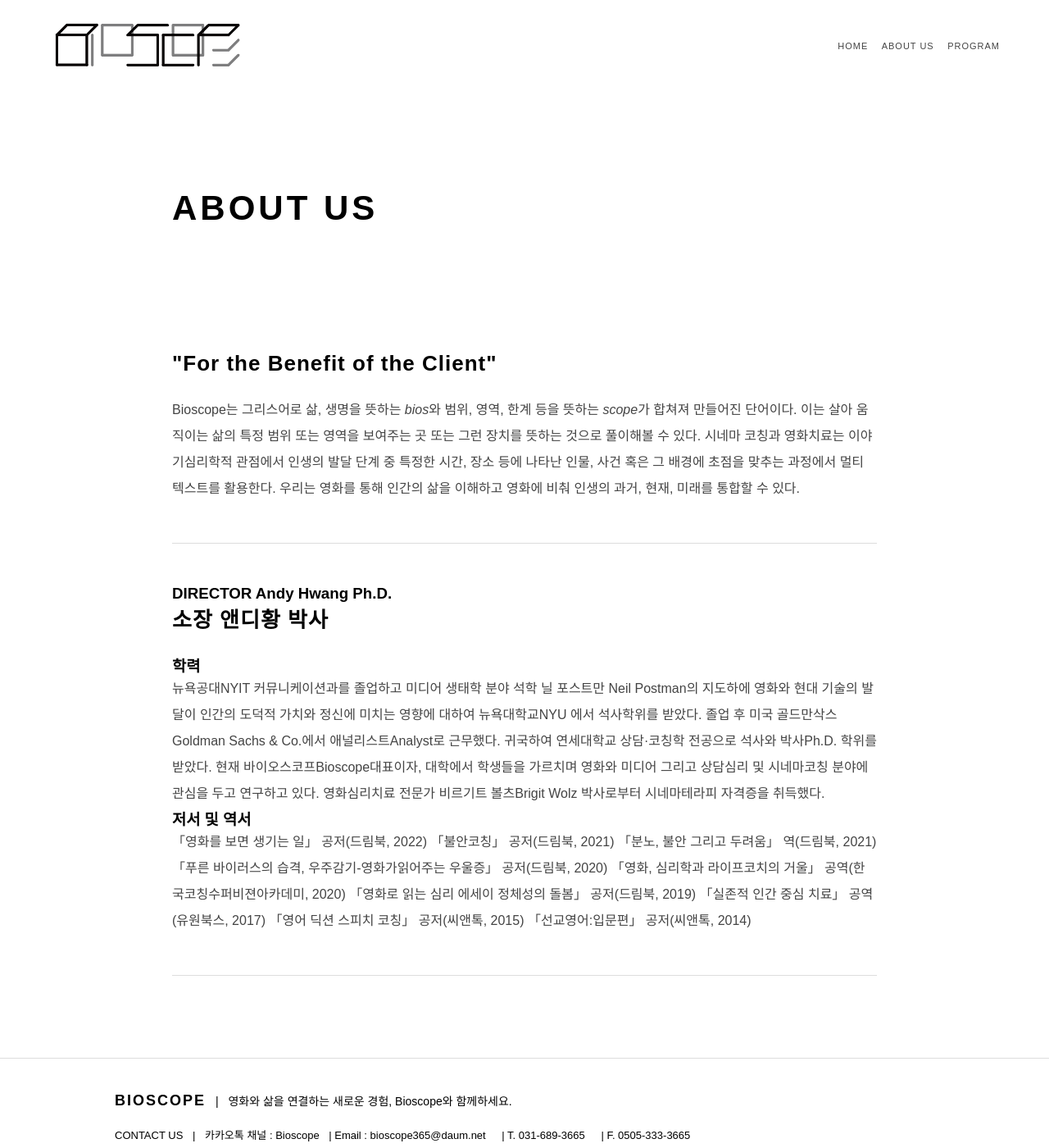
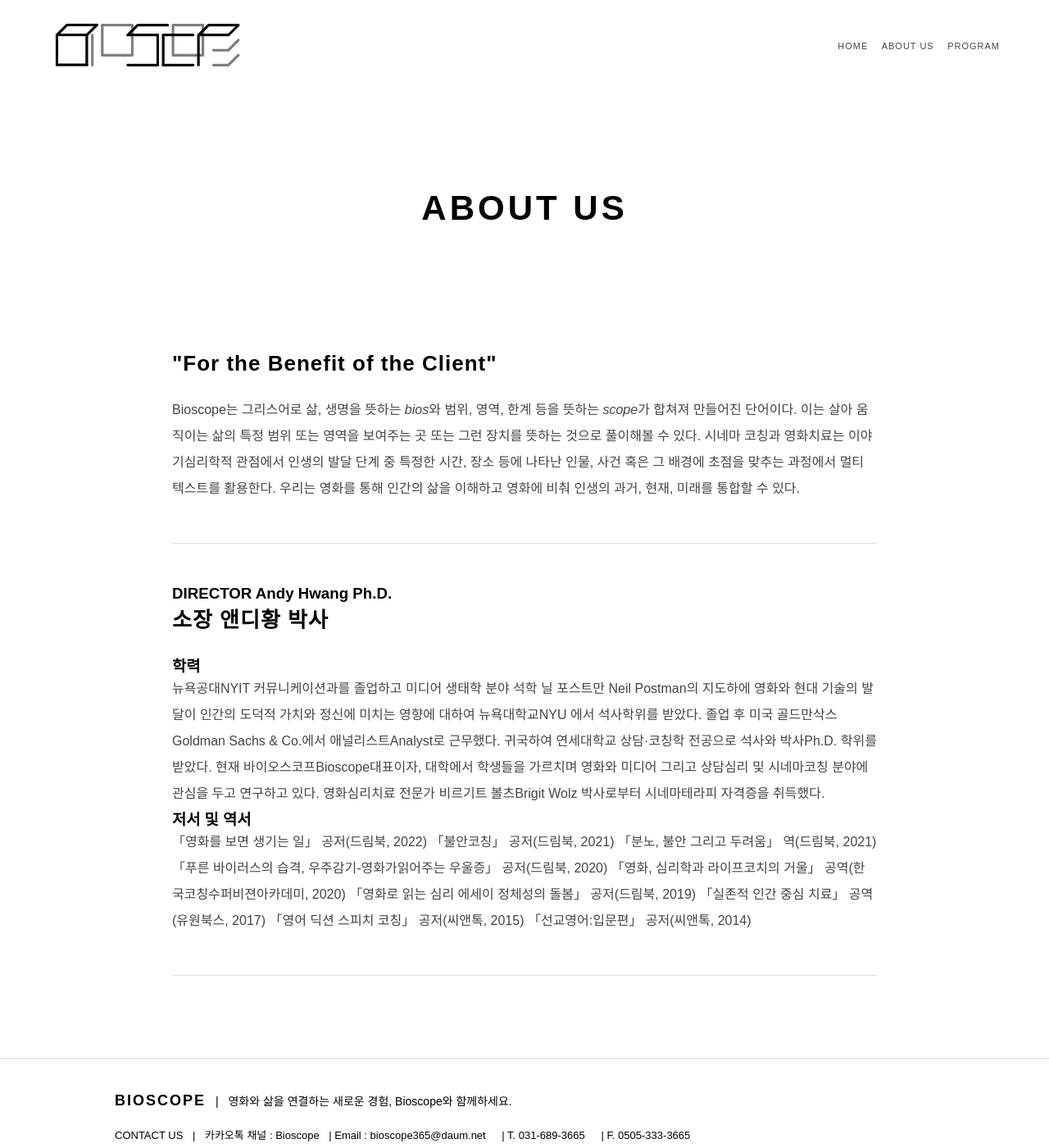
Before and after one commit to bioscope/bioscope, a Jekyll site: the page built from about.md, in a window 1280 px wide and 1400 px high. Shown: the whole window at 82% size. Built offline with Jekyll 4.4.1, drawn with Linux system fonts in a browser that asks for light colours.

Commit message:
Update style.css

```diff
--- a/assets/css/style.css
+++ b/assets/css/style.css
@@ -99,58 +99,59 @@
 }
 
 .about {
+    max-width: 900px;
+    margin: 0 auto;
+    padding: 120px 20px 100px;
+}
 
-    max-width: 900px;
-
-    margin: 0 auto;
-
-    padding: 120px 20px 100px;
-
+.about-philosophy {
+    background: #f5f5f5;
+    width: 100%;
+    padding: 80px 20px;
+    margin: 80px 0;
 }
 
 
-.about h1 {
-
-    font-size: 42px;
-
-    letter-spacing: 4px;
-
-    margin-bottom: 100px;
-
+.about-philosophy h2 {
+    text-align: center;
+    font-size: 28px;
+    margin-bottom: 40px;
 }
 
 
+.about-philosophy p {
+    max-width: 850px;
+    margin: 0 auto 25px;
+    line-height: 2;
+    font-size: 16px;
+    color: #444;
+}
 
-.about-section {
-
-    padding: 50px 0;
-
-    border-bottom: 1px solid #ddd;
-
+.about h1 {
+    font-size: 42px;
+    letter-spacing: 4px;
+    margin-bottom: 100px;
+    text-align: center;
 }
 
 
-
-.about-section h2 {
-
-    font-size: 26px;
-
-    letter-spacing: 1px;
-
-    margin-bottom: 25px;
-
+.about-section {
+    padding: 50px 0;
+    border-bottom: 1px solid #ddd;
 }
 
 
+.about-section h2 {
+    font-size: 26px;
+    letter-spacing: 1px;
+    margin-bottom: 25px;
+}
+
 
 .about-section p {
-
     font-size: 16px;
-
     line-height: 2;
-
     color: #444;
-
 }
 
 .site-footer {
```
